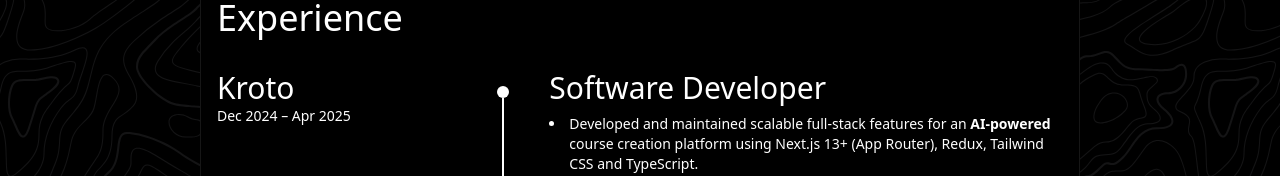
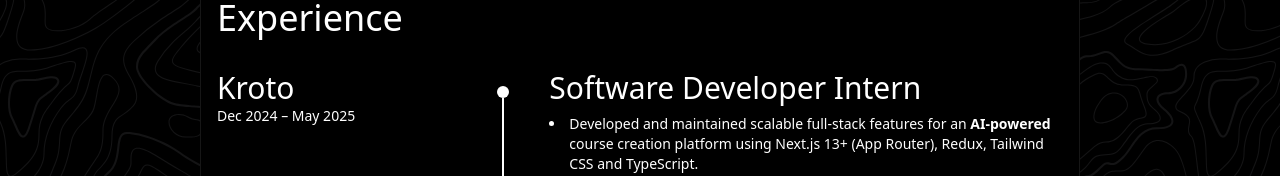
Before and after one commit to anuprajvarma/portfolio, a Next.js app: page /about in a window 1280 px wide. Shown: the part 373-549 px from the top of the page. Built offline with nearby package versions, Linux system fonts and the light colour scheme.

Commit message:
fix: typo

```diff
--- a/app/about/page.tsx
+++ b/app/about/page.tsx
@@ -32,7 +32,7 @@
               <div className="h-[250px]">
                 <div>
                   <p className="text-3xl font-medium">Kroto</p>
-                  <p className="text-sm"> Dec 2024 – Apr 2025</p>
+                  <p className="text-sm"> Dec 2024 – May 2025</p>
                 </div>
               </div>
               <div className="h-[250px]">
@@ -54,7 +54,9 @@
             <div className="sm:w-8/12 w-full sm:h-[500px] flex flex-col gap-4 sm:pl-8">
               <div className="sm:h-[300px] flex flex-col gap-2">
                 <div>
-                  <p className="text-3xl font-medium">Software Developer</p>
+                  <p className="text-3xl font-medium">
+                    Software Developer Intern
+                  </p>
                   <div className="sm:hidden flex flex-col">
                     <p className="text-md font-medium">Kroto</p>
                     <p className="text-sm"> Dec 2024 – Apr 2025</p>
```
